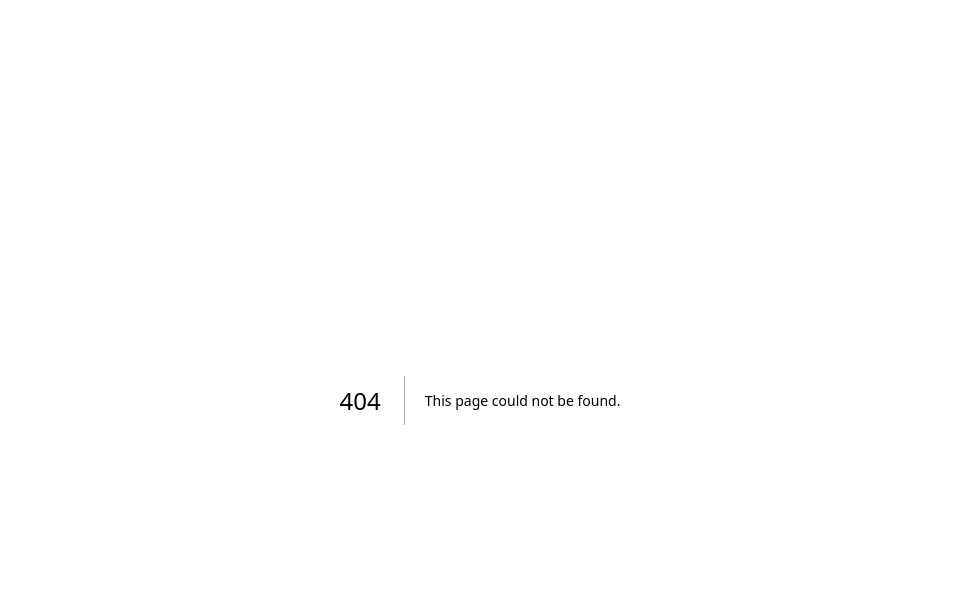
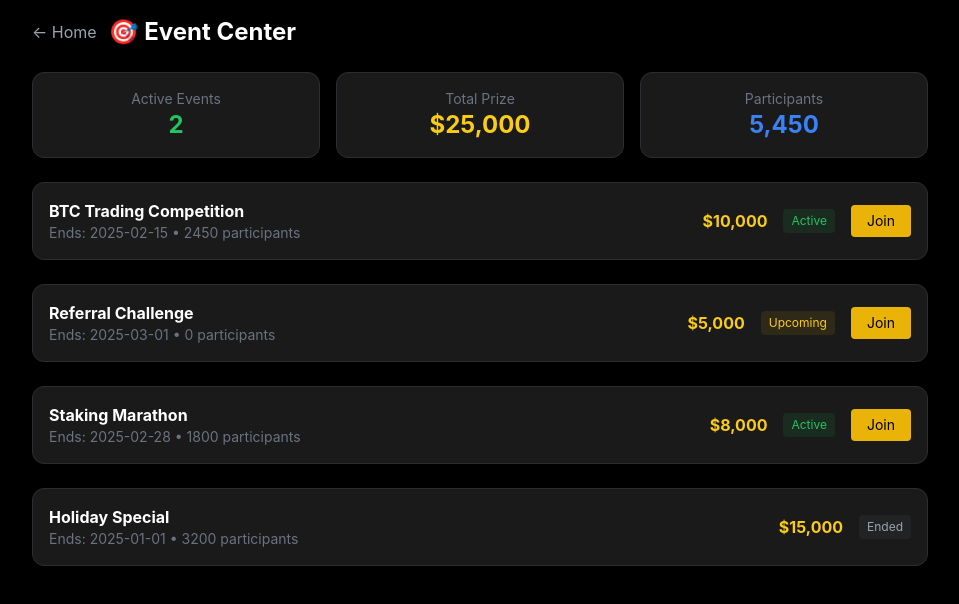
Before and after one commit to Cashipro/cashipro, a Next.js app in the folder apps/web/: page /events in a window 1280 px wide. Before the commit this address had no page. Shown: the top 604 px of the page, without its empty margins (160-1119 px from the left). Built offline with nearby package versions, Linux system fonts and the light colour scheme.

Commit message:
Create page.tsx

```diff
--- /dev/null
+++ b/apps/web/src/app/events/page.tsx
@@ -0,0 +1,64 @@
+"use client";
+
+import Link from "next/link";
+
+const events = [
+  { id: 1, name: "BTC Trading Competition", prize: "$10,000", status: "Active", endDate: "2025-02-15", participants: 2450 },
+  { id: 2, name: "Referral Challenge", prize: "$5,000", status: "Upcoming", endDate: "2025-03-01", participants: 0 },
+  { id: 3, name: "Staking Marathon", prize: "$8,000", status: "Active", endDate: "2025-02-28", participants: 1800 },
+  { id: 4, name: "Holiday Special", prize: "$15,000", status: "Ended", endDate: "2025-01-01", participants: 3200 },
+];
+
+export default function EventsPage() {
+  return (
+    <div className="min-h-screen bg-black p-4">
+      <div className="max-w-4xl mx-auto space-y-6">
+        <div className="flex items-center gap-3">
+          <Link href="/" className="text-gray-400 hover:text-white">← Home</Link>
+          <h1 className="text-2xl font-bold text-white">🎯 Event Center</h1>
+        </div>
+
+        <div className="grid grid-cols-1 sm:grid-cols-3 gap-4">
+          <div className="bg-[#1a1a1a] rounded-xl border border-[#2b2d33] p-4 text-center">
+            <p className="text-sm text-gray-500">Active Events</p>
+            <p className="text-2xl font-bold text-green-500">2</p>
+          </div>
+          <div className="bg-[#1a1a1a] rounded-xl border border-[#2b2d33] p-4 text-center">
+            <p className="text-sm text-gray-500">Total Prize</p>
+            <p className="text-2xl font-bold text-yellow-400">$25,000</p>
+          </div>
+          <div className="bg-[#1a1a1a] rounded-xl border border-[#2b2d33] p-4 text-center">
+            <p className="text-sm text-gray-500">Participants</p>
+            <p className="text-2xl font-bold text-blue-500">5,450</p>
+          </div>
+        </div>
+
+        {events.map((event) => (
+          <div key={event.id} className="bg-[#1a1a1a] rounded-xl border border-[#2b2d33] p-4 hover:border-yellow-500/50 transition-all">
+            <div className="flex flex-wrap items-center justify-between gap-4">
+              <div>
+                <h3 className="text-white font-bold">{event.name}</h3>
+                <p className="text-sm text-gray-500">Ends: {event.endDate} • {event.participants} participants</p>
+              </div>
+              <div className="flex items-center gap-4">
+                <span className="text-yellow-400 font-bold">{event.prize}</span>
+                <span className={`text-xs px-2 py-1 rounded ${
+                  event.status === "Active" ? "bg-green-500/10 text-green-500" :
+                  event.status === "Upcoming" ? "bg-yellow-500/10 text-yellow-400" :
+                  "bg-gray-500/10 text-gray-400"
+                }`}>
+                  {event.status}
+                </span>
+                {event.status !== "Ended" && (
+                  <button className="px-4 py-1.5 bg-yellow-500 text-black text-sm rounded hover:bg-yellow-400 transition">
+                    Join
+                  </button>
+                )}
+              </div>
+            </div>
+          </div>
+        ))}
+      </div>
+    </div>
+  );
+}
```
